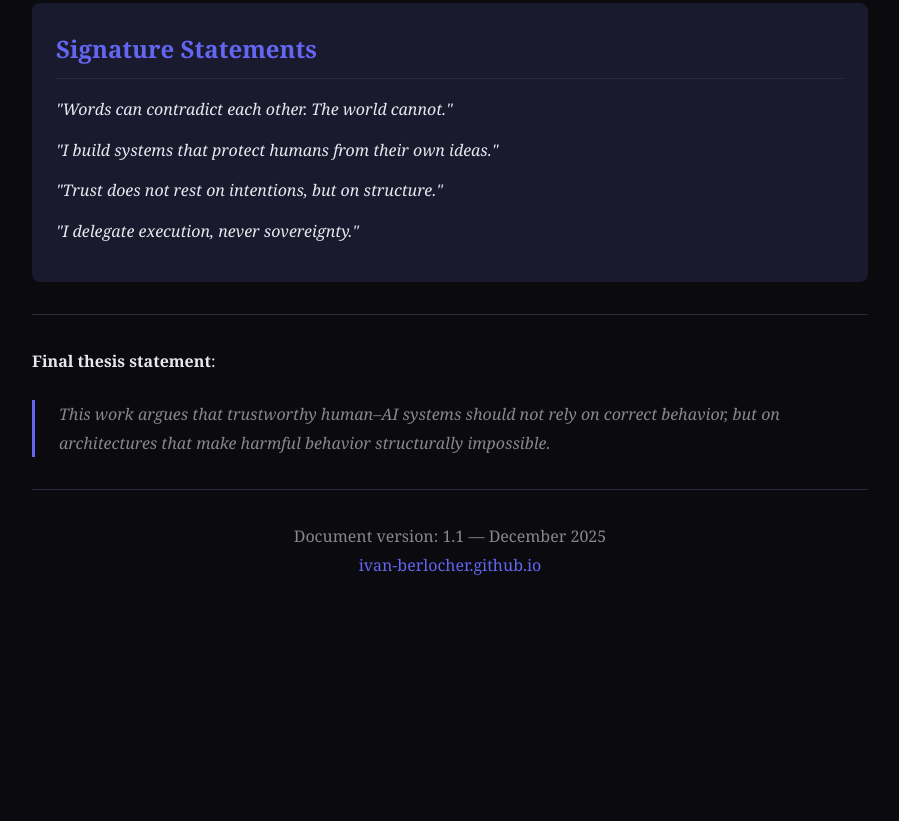
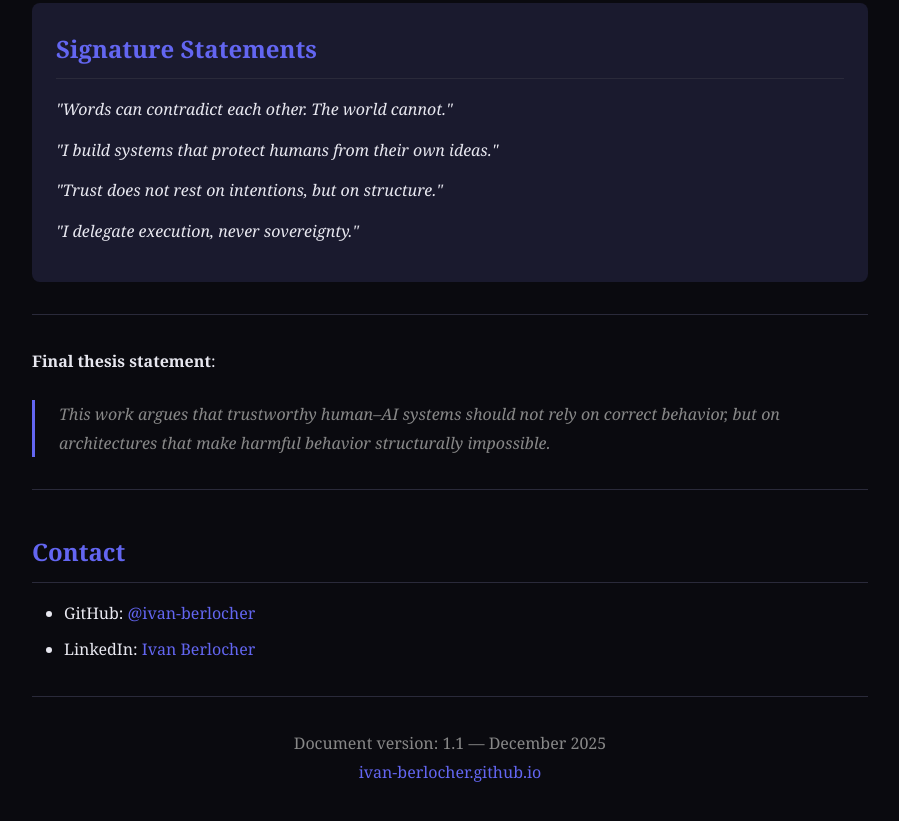
Before and after one commit to ivan-berlocher/ivan-berlocher.github.io, a plain HTML site: page phd/index.html in a window 1280 px wide. Shown: the part 9771-10592 px from the top of the page, without its empty margins (190-1089 px from the left). Before the commit the page ends 10399 px from the top, so only its background shows below. Drawn offline with Linux system fonts and the light colour scheme.

Commit message:
Fix LinkedIn URL and add Contact section to PhD page

```diff
--- a/phd/index.html
+++ b/phd/index.html
@@ -483,6 +483,14 @@
 
 <hr>
 
+<h2>Contact</h2>
+<ul>
+  <li>GitHub: <a href="https://github.com/ivan-berlocher">@ivan-berlocher</a></li>
+  <li>LinkedIn: <a href="https://www.linkedin.com/in/ivanberlocher/">Ivan Berlocher</a></li>
+</ul>
+
+<hr>
+
 <p style="color: var(--muted); text-align: center;">
   Document version: 1.1 — December 2025<br>
   <a href="https://ivan-berlocher.github.io">ivan-berlocher.github.io</a>
```
Also changed, not shown: 1 other file.
